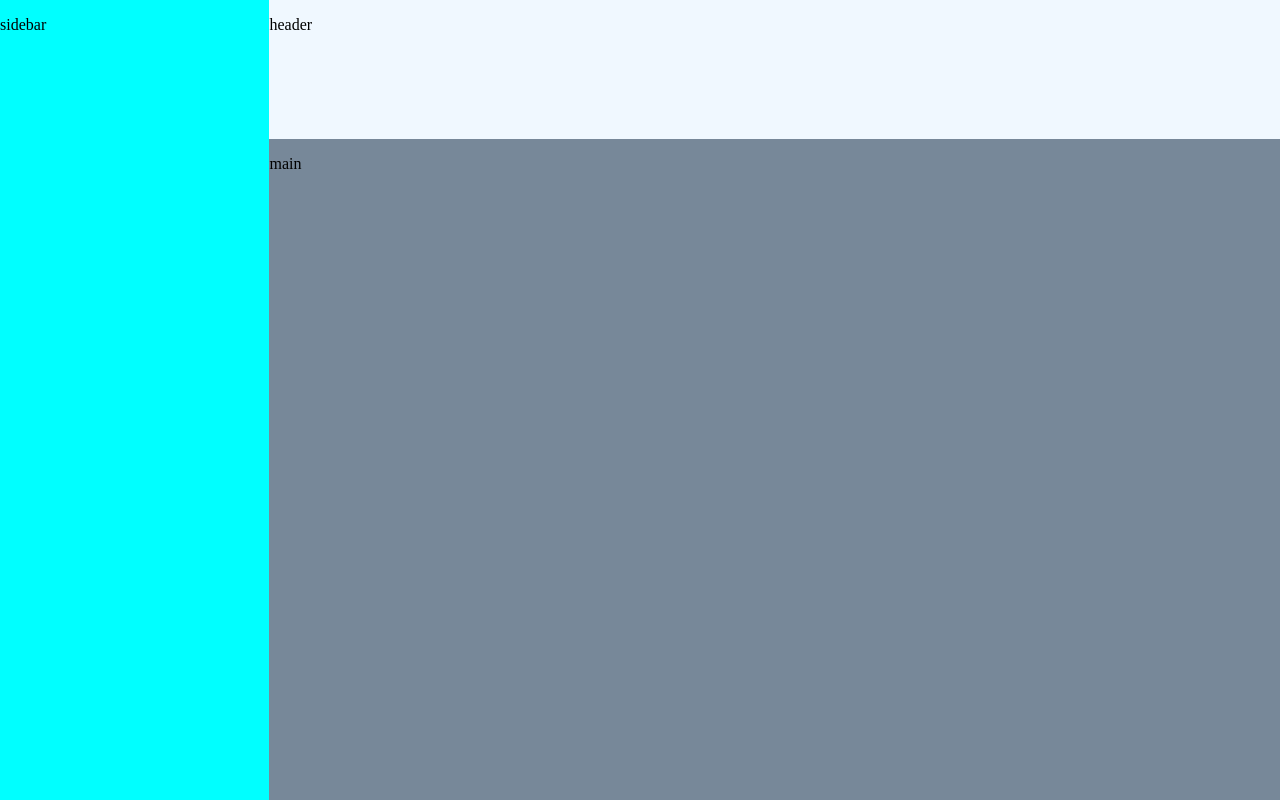
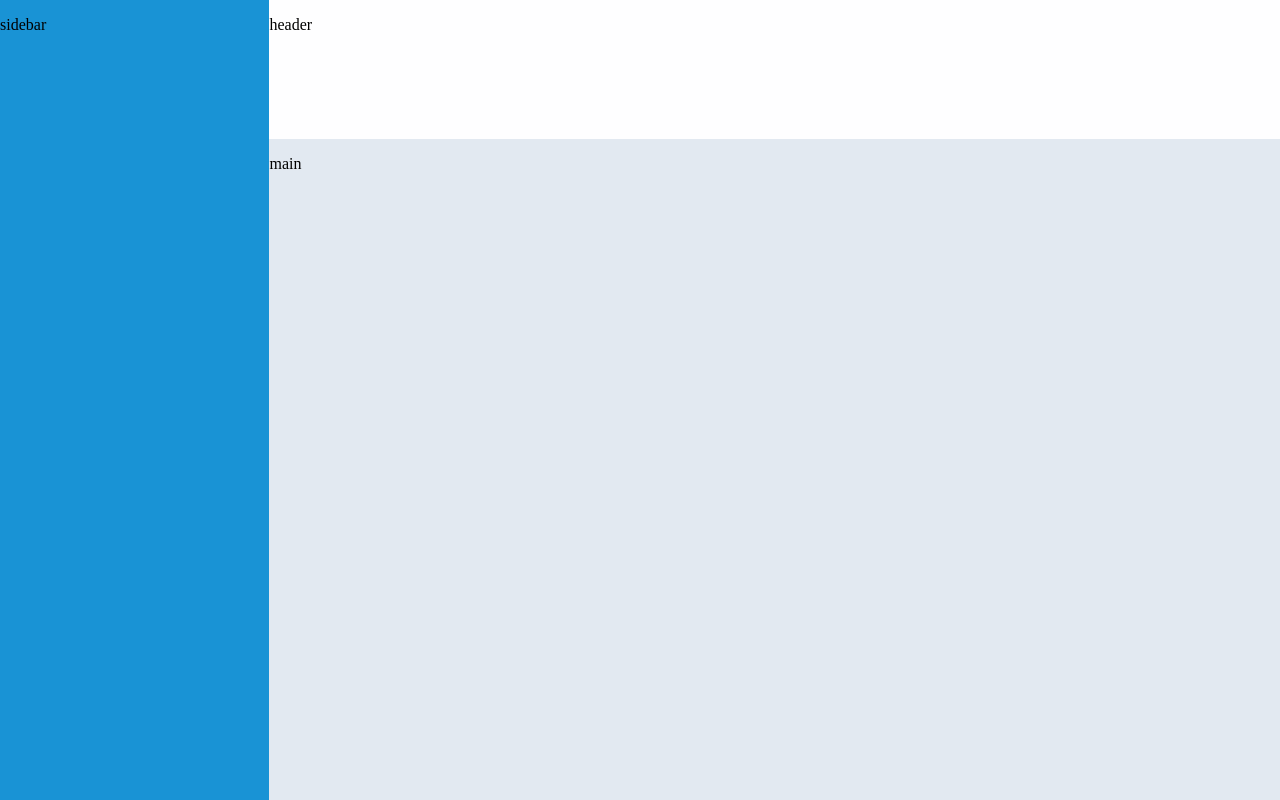
Before and after one commit to gianlucaegallino/Admin-Dashboard, a plain HTML site: page index.html in a window 1280 px wide. Drawn offline with Linux system fonts and the light colour scheme.

Commit message:
Make colors more accurate to model

```diff
--- a/css/styles.css
+++ b/css/styles.css
@@ -1,17 +1,17 @@
 .sidebar {
-    background-color: aqua;
+    background-color: #1993d5;
     grid-column: 1/2;
     grid-row: 1 /3;
 }
 
 header {
-    background-color: aliceblue;
+    background-color: #fefeff;
     grid-column: 2 / 3;
     grid-row: 1/2;
 }
 
 .main-content {
-    background-color: lightslategray;
+    background-color: #e2e9f1;
     grid-row: 2/3;
     grid-column: 2/3;
 }
```
